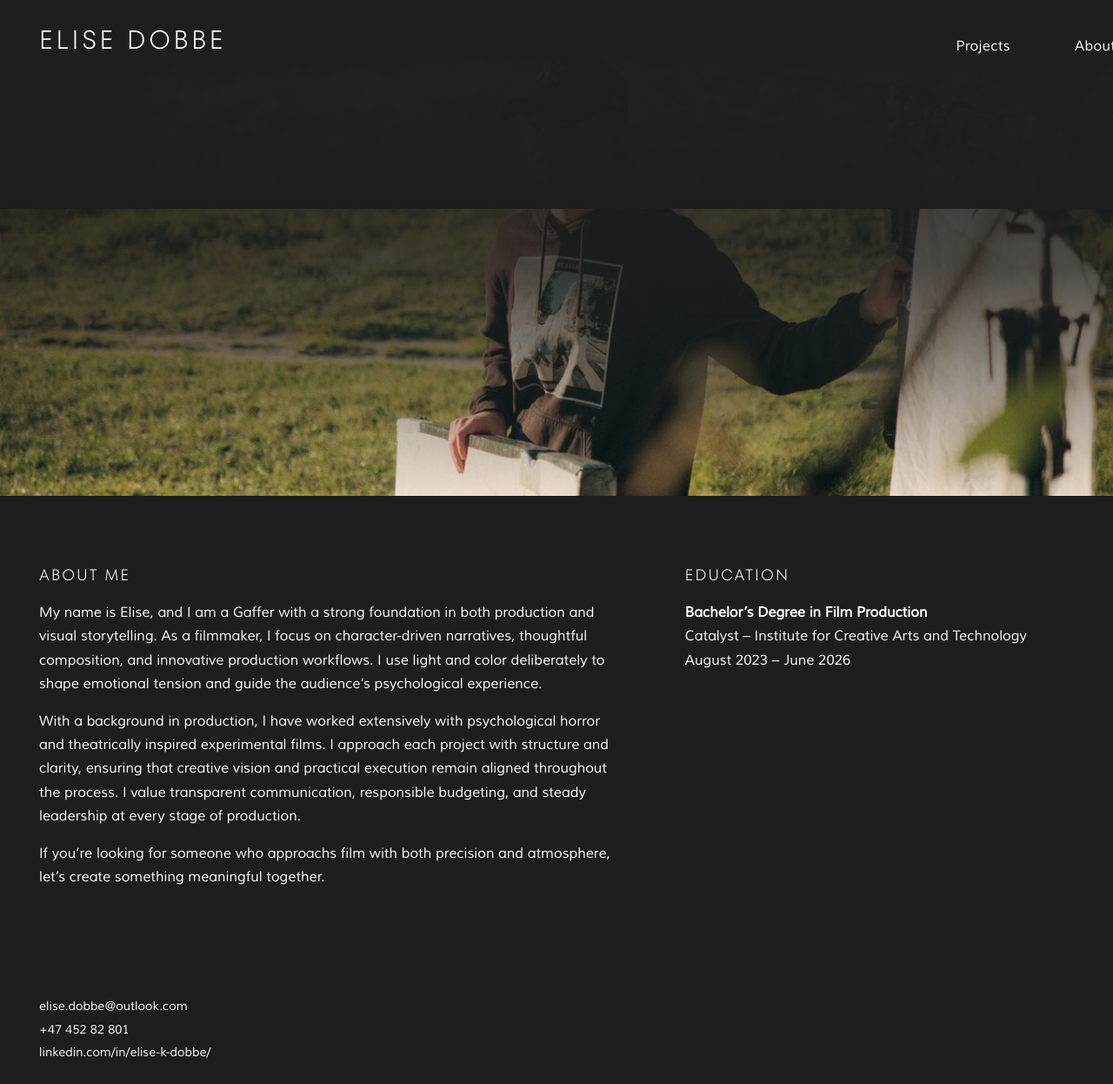
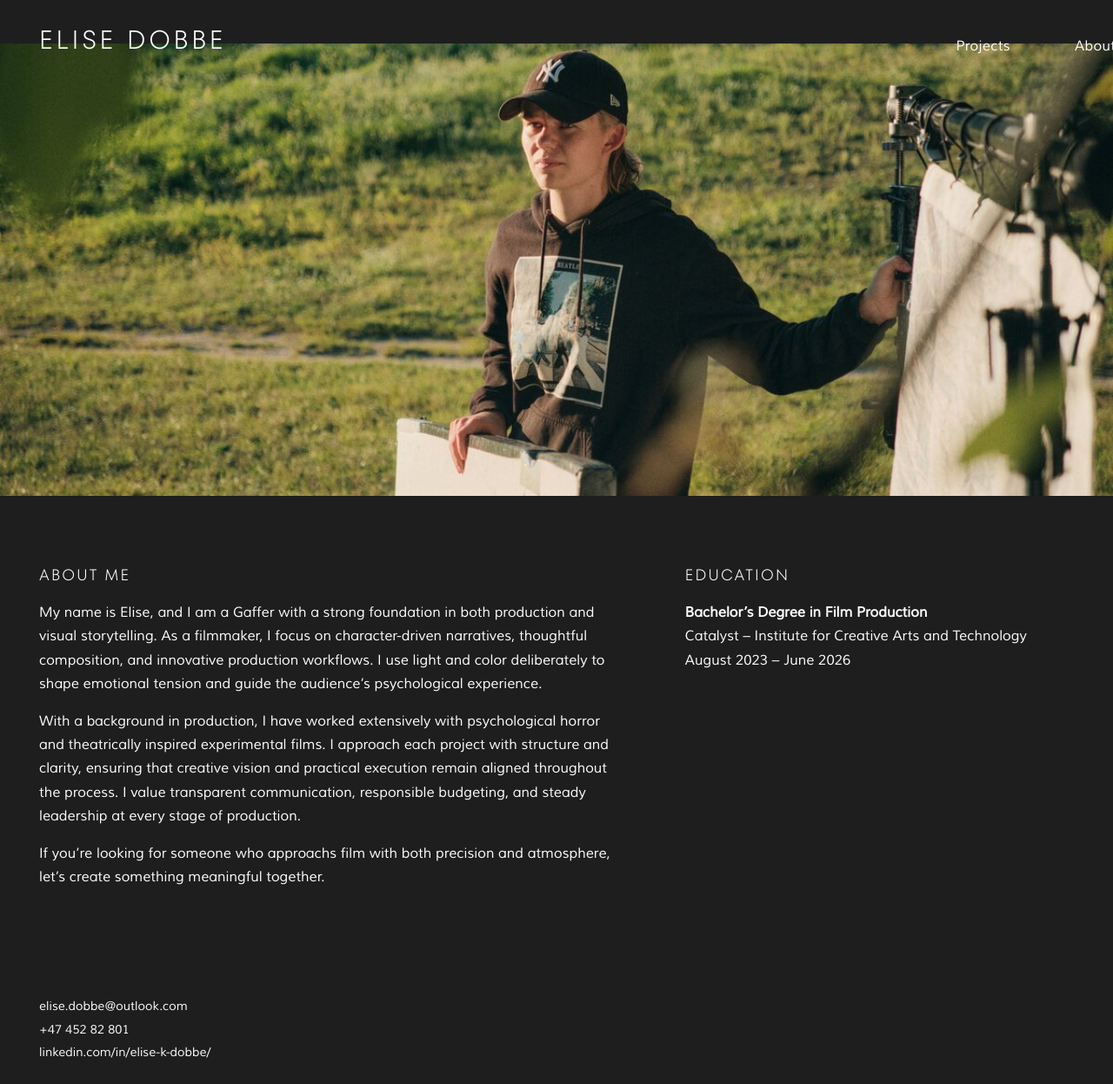
Before and after one commit to elisedobbe/portfolio, an MkDocs documentation site: the page built from docs/about.md, in a window 1280 px wide. Shown: the whole page at 87% size. Built offline with MkDocs 1.6.1 and Material for MkDocs 9.7.7, drawn with Linux system fonts in a browser that asks for light colours.

Commit message:
Update extra.css

```diff
--- a/docs/assets/styles/extra.css
+++ b/docs/assets/styles/extra.css
@@ -700,24 +700,7 @@ body,
   background-repeat: no-repeat;
 }
 
-/* 2) Gradient oppå bildet (som rektangelet ditt) */
-.about-hero::after{
-  content: "";
-  position: absolute;
-  left: 0;
-  top: 0;
-  width: 100%;
-  height: var(--header-gradient-height);
 
-  /* “Rectangle 10”-følelse: transparent -> 76% -> 100% */
-  background: linear-gradient(
-    to bottom,
-    rgba(30, 30, 30, 0) 0%,
-    rgba(30, 30, 30, 0.76) 50%,
-    rgba(30, 30, 30, 1) 100%
-  );
-  pointer-events: none;
-}
 
 /* 3) Kun på sider som har .about-hero: gjør header/tabs transparente og legg de over hero */
 body:has(.about-hero) .md-header,
@@ -816,18 +799,6 @@ body:has(.about-hero) .md-main__inner{
   z-index: 0;
 }
 
-/* Gradient (mørk øverst → transparent nedover) */
-.about-hero::before{
-  content: "";
-  position: absolute;
-  inset: 0;
-  background: linear-gradient(
-    to bottom,
-    rgba(30,30,30,1) 0%,
-    rgba(30,30,30,0.76) 50%,
-    rgba(30,30,30,0) 100%
-  );
-}
 
 /* Litt avstand mellom hero og teksten under */
 .about-hero + *{
```
